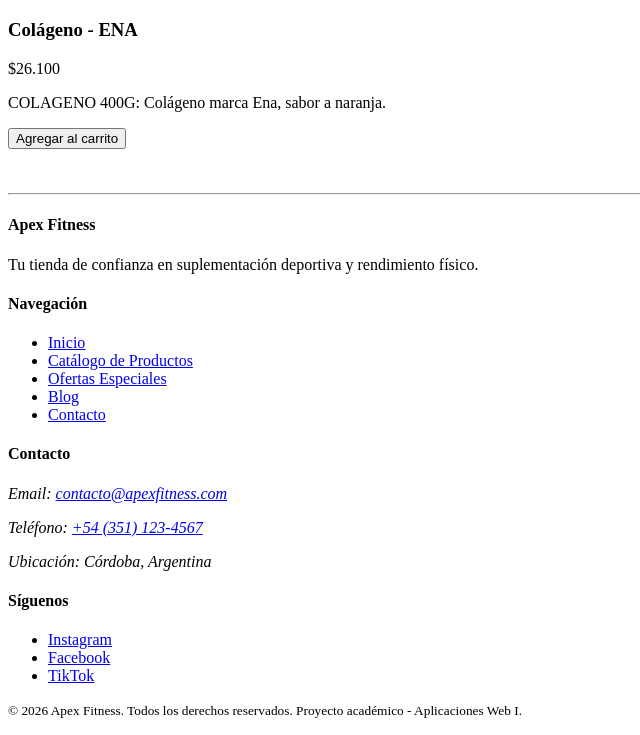
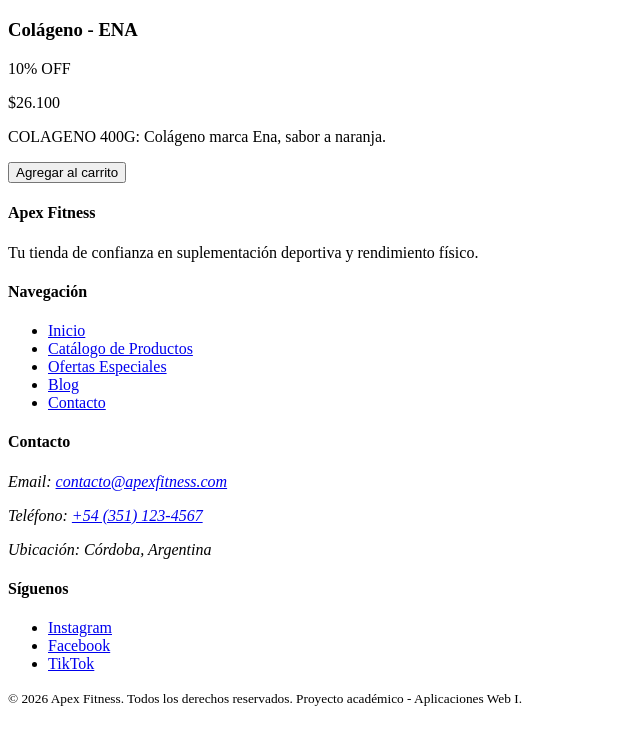
Before and after one commit to IgnacioVargas12/AW1TrabajosPracticos, a website: page tp2/src/ofertas.html in a window 1280 px wide. Shown: the part 1918-2653 px from the top of the page, without its empty margins (0-640 px from the left). Drawn offline with Linux system fonts and the light colour scheme.

Commit message:
BORRE LOS ESPACIOS Y AGREGUE UN PARRAFO FALTANTE EN OFERTAS

```diff
--- a/tp2/src/ofertas.html
+++ b/tp2/src/ofertas.html
@@ -81,6 +81,7 @@
                     <div>
                         <img src="./recursos/imagenes/productos/suplementos/colageno_ena.webp" alt="Colágeno - ENA" height="400">
                         <h3>Colágeno - ENA</h3>
+                        <p>10% OFF</p>
                         <p>$26.100</p>
                         <p>COLAGENO 400G: Colágeno marca Ena, sabor a naranja.</p>
                         <a href="./detalle_producto.html"><button type="button">Agregar al carrito</button></a>
@@ -90,9 +91,6 @@
         </main>
 
         <footer>
-            <br>
-            <br>
-            <hr>
             <h4>Apex Fitness</h4>
             <p>Tu tienda de confianza en suplementación deportiva y rendimiento físico.</p>
 
```
Also changed, not shown: tp2/src/blog.html (+0 -3 lines), tp2/src/carrito.html (+0 -3 lines), tp2/src/catalogo.html (+0 -3 lines), tp2/src/contacto.html (+0 -3 lines), tp2/src/detalle_producto.html (+0 -3 lines), tp2/src/index.html (+0 -3 lines), tp2/src/login.html (+0 -3 lines).
